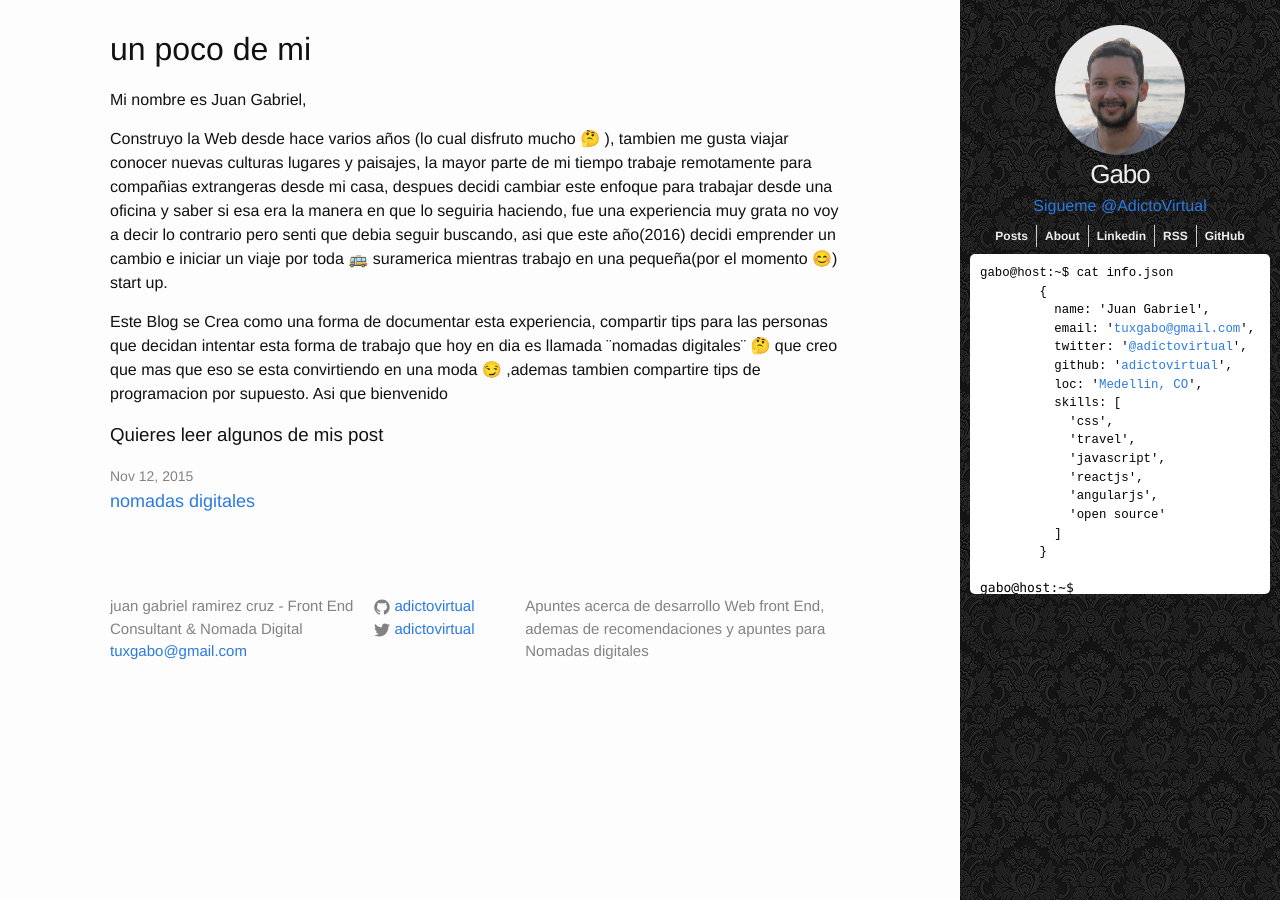
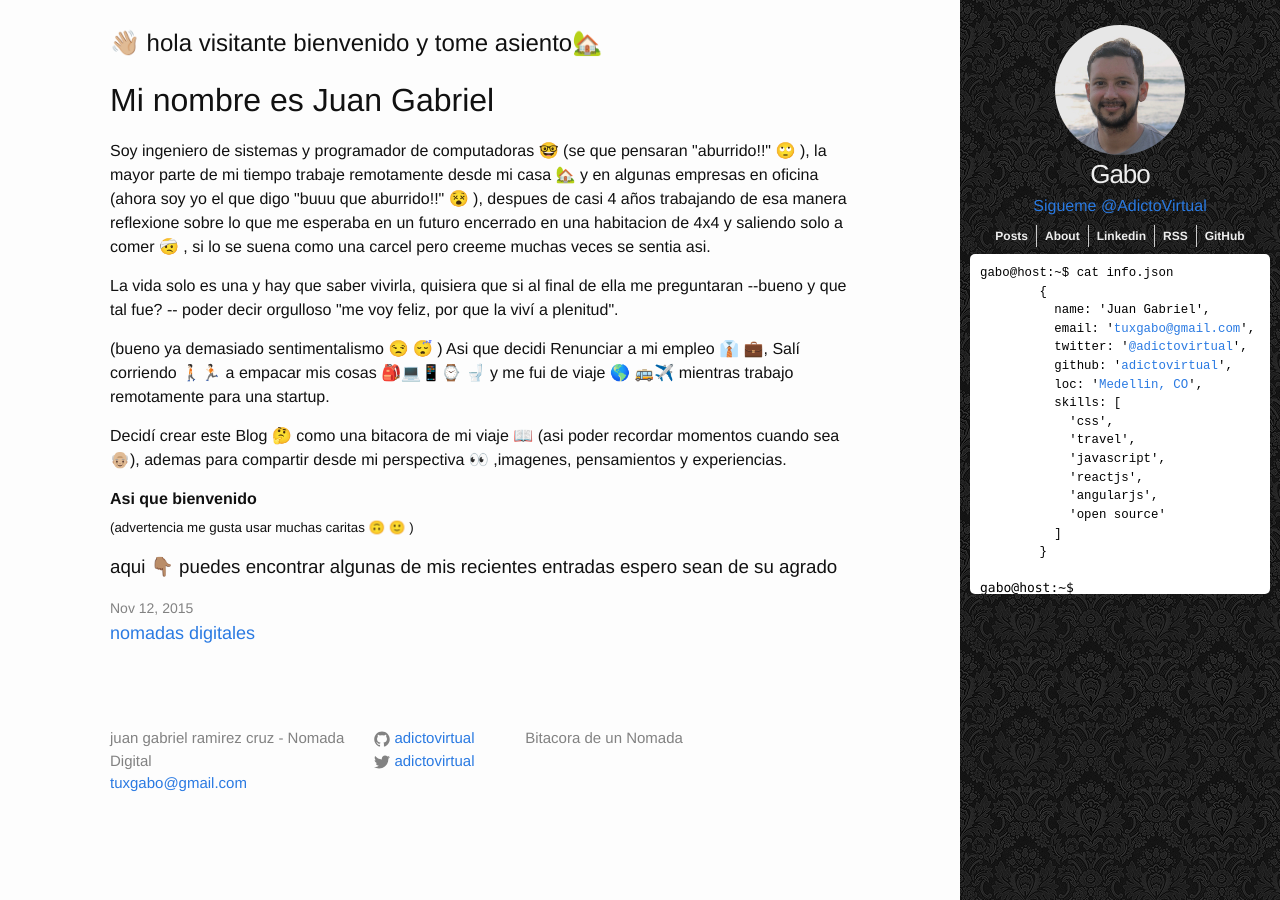
Before and after one commit to juanramirezc2/adictovirtual.github.io, a Jekyll site: the page built from index.html, in a window 1280 px wide. Built offline with Jekyll 4.4.1, drawn with Linux system fonts in a browser that asks for light colours; nearby versions of some CDN libraries; comment, search, counter and statistics services are not loaded.

Commit message:
nueva introduccion

```diff
--- a/_config.yml
+++ b/_config.yml
@@ -1,9 +1,9 @@
 # Site settings
-title: juan gabriel ramirez cruz - Front End Consultant & Nomada Digital
+title: juan gabriel ramirez cruz - Nomada Digital
 nickname : Gabo
 email: tuxgabo@gmail.com
 description: > # this means to ignore newlines until "baseurl:"
-  Apuntes acerca de desarrollo Web front End, ademas de recomendaciones y apuntes para Nomadas digitales
+  Bitacora de un Nomada
 permalink: /:year/:month/:title
 baseurl: "" # the subpath of your site, e.g. /blog/
 url: "http://gaboramirez.com" # the base hostname & protocol for your site
--- a/index.html
+++ b/index.html
@@ -2,23 +2,31 @@
 layout: default
 ---
 <div class="home">
-  <h1>un poco de mi  </h1>
-  <p>Mi nombre es  Juan Gabriel,</p>
+
+	<h2>👋🏼  hola visitante bienvenido y tome asiento🏡 </h2>
+	<h1>Mi nombre es  Juan Gabriel</h1>
 	<p>
-    Construyo la Web desde hace varios años (lo cual disfruto mucho 🤔 ), tambien me gusta  viajar conocer nuevas culturas lugares y paisajes,
-    la mayor parte de mi tiempo trabaje remotamente para compañias extrangeras desde mi casa,
-    despues decidi cambiar este enfoque  para trabajar desde una oficina  y saber si esa era la manera en que lo seguiria haciendo,
-    fue una experiencia muy grata no voy a decir lo contrario pero senti que debia seguir buscando,
-    asi que  este año(2016) decidi emprender un cambio e iniciar un viaje por toda 🚌  suramerica mientras trabajo en una pequeña(por el momento 😊) start up.
+		Soy ingeniero de sistemas y programador de computadoras 🤓  (se que pensaran "aburrido!!" 🙄 ), la mayor parte de mi tiempo trabaje remotamente desde mi casa 🏡  y
+		en algunas empresas en oficina (ahora soy yo el que digo "buuu que aburrido!!" 😵 ), despues de casi 4 años trabajando de esa manera reflexione sobre lo que me
+		esperaba en un futuro encerrado en una habitacion de 4x4 y saliendo solo a comer 🤕 , si lo se suena como una carcel pero creeme muchas veces se sentia asi.
 	</p>
 	<p>
-    Este Blog se Crea como una forma de documentar esta experiencia, compartir tips para las personas que decidan intentar esta forma de trabajo que hoy en
-    dia es llamada ¨nomadas digitales¨ 🤔 que creo que mas que eso se esta convirtiendo en una moda 😏 ,ademas tambien compartire tips de programacion por supuesto.
+		La vida solo es una y hay que saber vivirla, quisiera que si al final de ella me preguntaran --bueno y que tal fue? -- poder decir orgulloso "me voy feliz, por que la viví a plenitud".
+	</p>
+	<p>
+		(bueno ya demasiado sentimentalismo 😒 😴 )
+		Asi que decidi Renunciar a mi empleo 👔 💼, Salí corriendo 🚶🏻🏃🏻  a empacar mis cosas 🎒💻📱⌚️ 🚽   y me fui de viaje 🌎  🚌✈️ mientras  trabajo remotamente para una startup.
 
-    Asi que bienvenido
+	</p>
+	<p>
+		Decidí crear este Blog 🤔  como una bitacora de mi viaje 📖  (asi poder recordar momentos cuando sea 👴🏼), ademas para compartir desde mi perspectiva 👀 ,imagenes, pensamientos y experiencias.
+	</p>
+	<p>
+		<b>	Asi que bienvenido </b><br>
+		<sub>(advertencia me gusta usar muchas caritas 🙃 🙂 )</sub>
 	</p>
 	<h3>
-    Quieres leer algunos de mis post
+		aqui 👇🏽  puedes encontrar algunas de mis recientes entradas espero sean de su agrado
 	</h3>
 	<ul class="post-list">
 		{% for post in site.posts %}
```
Lines whose indentation alone changed are shown as unchanged.
